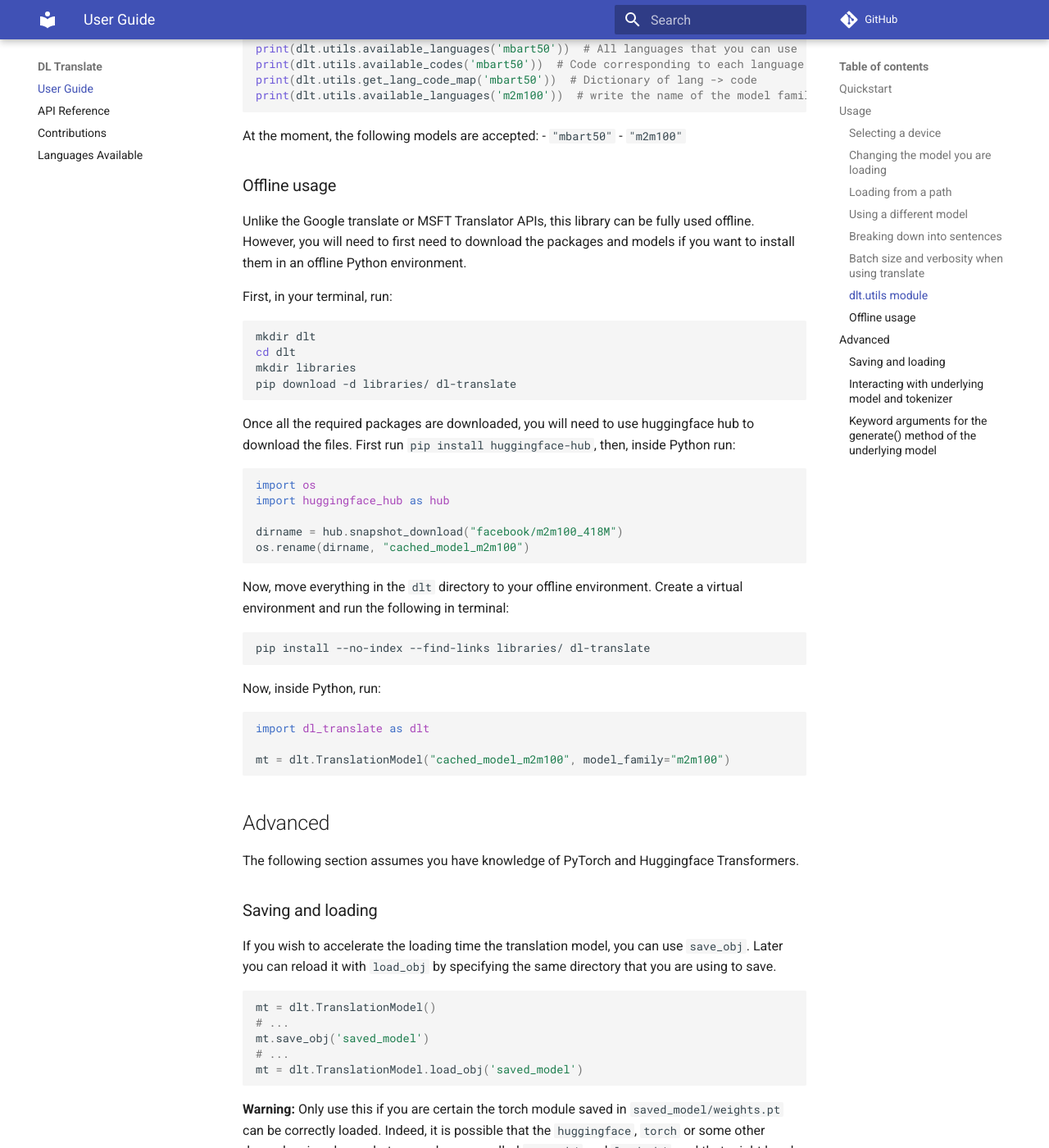
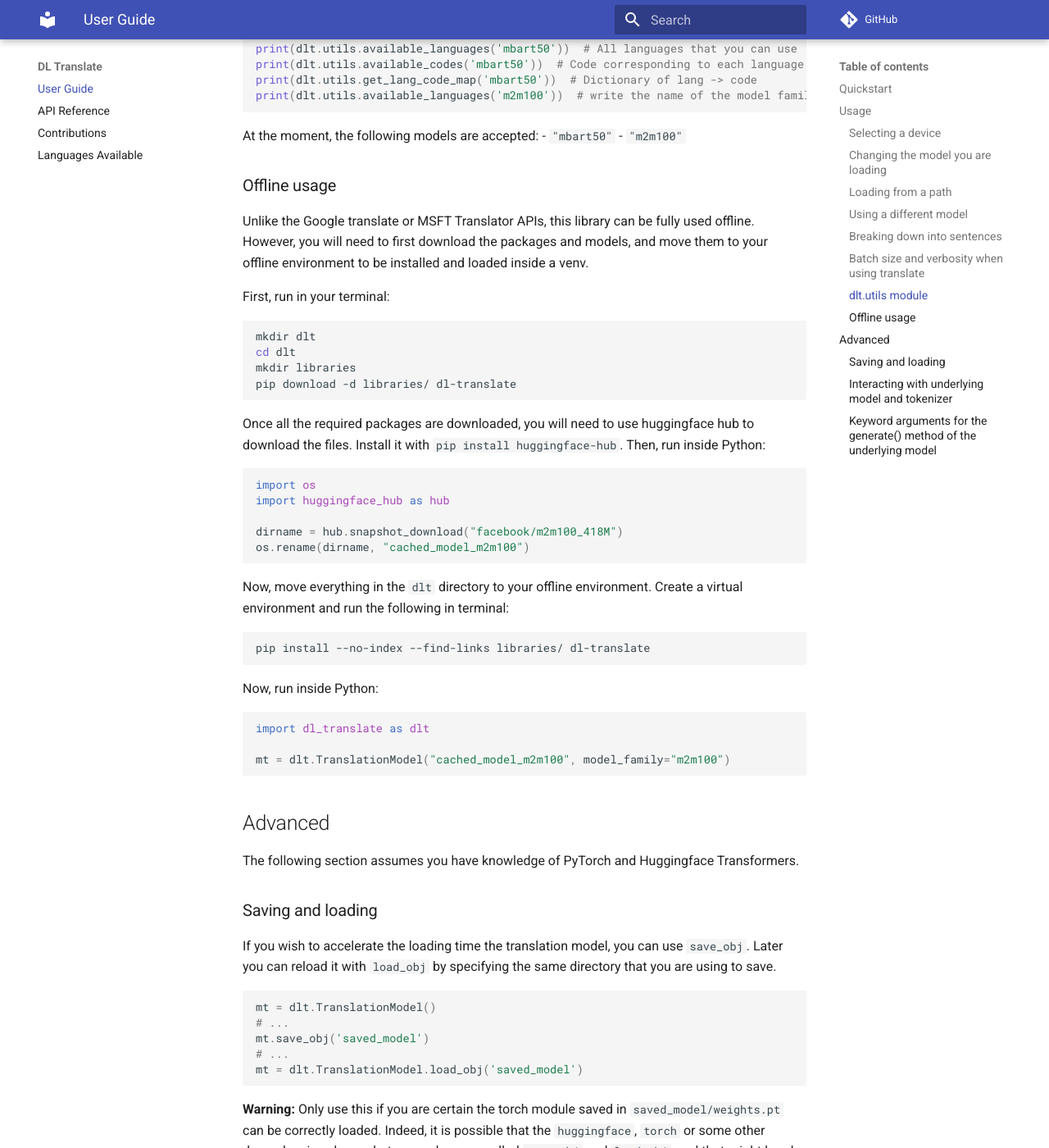
Before and after one commit to xhluca/dl-translate, an MkDocs documentation site: the page built from docs/index.md, in a window 1280 px wide and 1400 px high, scrolled down 3421 px. Shown: the whole window at 82% size. Built offline with MkDocs 1.6.1 and Material for MkDocs 9.7.7, drawn with Linux system fonts in a browser that asks for light colours; comment, search, counter and statistics services are not loaded.

Commit message:
Update index.md

````diff
--- a/docs/index.md
+++ b/docs/index.md
@@ -144,12 +144,11 @@ At the moment, the following models are accepted:
 - `"mbart50"`
 - `"m2m100"`
 
-
 ### Offline usage
 
-Unlike the Google translate or MSFT Translator APIs, this library can be fully used offline. However, you will need to first need to download the packages and models if you want to install them in an offline Python environment.
+Unlike the Google translate or MSFT Translator APIs, this library can be fully used offline. However, you will need to first download the packages and models, and move them to your offline environment to be installed and loaded inside a venv.
 
-First, in your terminal, run:
+First, run in your terminal:
 ```bash
 mkdir dlt
 cd dlt
@@ -157,7 +156,7 @@ mkdir libraries
 pip download -d libraries/ dl-translate
 ```
 
-Once all the required packages are downloaded, you will need to use huggingface hub to download the files. First run `pip install huggingface-hub`, then, inside Python run:
+Once all the required packages are downloaded, you will need to use huggingface hub to download the files. Install it with `pip install huggingface-hub`. Then, run inside Python:
 ```python
 import os
 import huggingface_hub as hub
@@ -171,7 +170,7 @@ Now, move everything in the `dlt` directory to your offline environment. Create
 pip install --no-index --find-links libraries/ dl-translate
 ```
 
-Now, inside Python, run:
+Now, run inside Python:
 ```python
 import dl_translate as dlt
 
````
